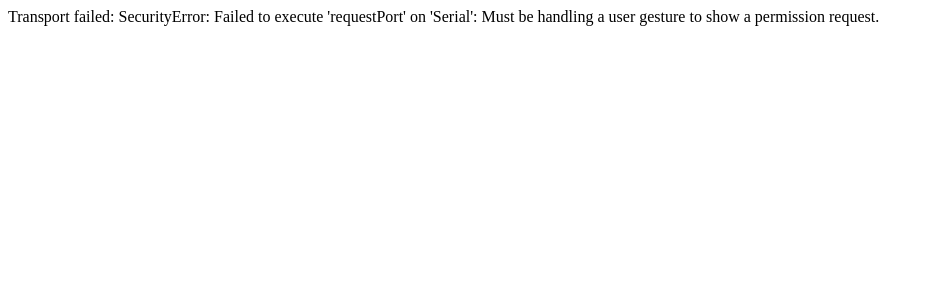
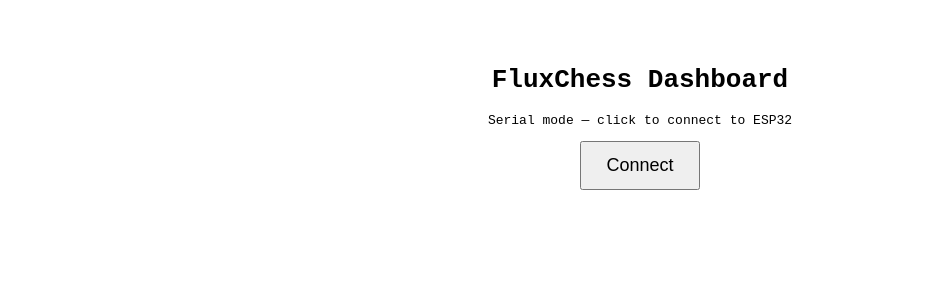
Before and after one commit to LeadFreeCandy/Flux-Chess, a React (Vite) app in the folder esp32/frontend/: page / in a window 1280 px wide. Shown: the top 300 px of the page, without its empty margins (0-934 px from the left). Built offline with nearby package versions, Linux system fonts and the light colour scheme.

Commit message:
Fix serial transport: require user click for WebSerial connect
Browser security requires requestPort() to be triggered by a user
gesture. Show a Connect button in serial mode instead of auto-connecting.

```diff
--- a/esp32/frontend/src/main.tsx
+++ b/esp32/frontend/src/main.tsx
@@ -1,18 +1,39 @@
 import { StrictMode } from "react";
 import { createRoot } from "react-dom/client";
-import { initTransport } from "./transport";
+import { initTransport, needsUserGesture } from "./transport";
 import App from "./App";
 
 const root = createRoot(document.getElementById("root")!);
 
-initTransport()
-  .then(() => {
+function renderApp() {
   root.render(
     <StrictMode>
       <App />
     </StrictMode>
   );
-  })
+}
+
+if (needsUserGesture()) {
+  root.render(
+    <div style={{ fontFamily: "monospace", padding: "40px", textAlign: "center" }}>
+      <h1>FluxChess Dashboard</h1>
+      <p>Serial mode — click to connect to ESP32</p>
+      <button
+        style={{ fontSize: "18px", padding: "12px 24px", cursor: "pointer" }}
+        onClick={() => {
+          initTransport()
+            .then(renderApp)
             .catch((err) => {
               root.render(<div>Transport failed: {String(err)}</div>);
             });
+        }}
+      >
+        Connect
+      </button>
+    </div>
+  );
+} else {
+  initTransport().then(renderApp).catch((err) => {
+    root.render(<div>Transport failed: {String(err)}</div>);
+  });
+}
--- a/esp32/frontend/src/transport/index.ts
+++ b/esp32/frontend/src/transport/index.ts
@@ -10,6 +10,12 @@ function detectTransport(): "http" | "serial" {
     return "http";
   }
   return "serial";
+}
+
+export function needsUserGesture(): boolean {
+  const mode =
+    __TRANSPORT__ === "auto" ? detectTransport() : __TRANSPORT__;
+  return mode === "serial";
 }
 
 export async function initTransport(): Promise<void> {
```
Lines whose indentation alone changed are shown as unchanged.
